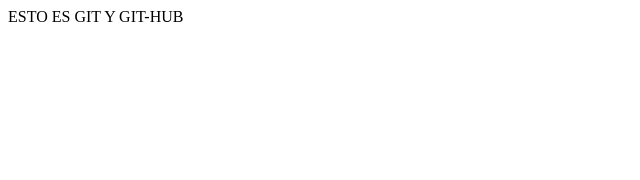
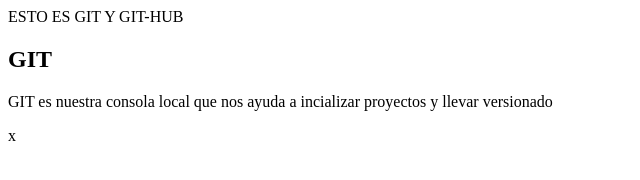
Before and after one commit to jimmyalexander/pruebas-git, a plain HTML site: page index.html in a window 1280 px wide. Shown: the whole page, without its empty margins (0-640 px from the left). Drawn offline with Linux system fonts and the light colour scheme.

Commit message:
section git

```diff
--- a/index.html
+++ b/index.html
@@ -7,5 +7,10 @@
 </head>
 <body>
   <header>ESTO ES GIT Y GIT-HUB</header>
+
+  <section>
+    <h1>GIT</h1>
+    <P>GIT es nuestra consola local que nos ayuda a incializar proyectos y llevar versionado</P>
+  </section>
 </body>
-</html>
+</html>x
```
